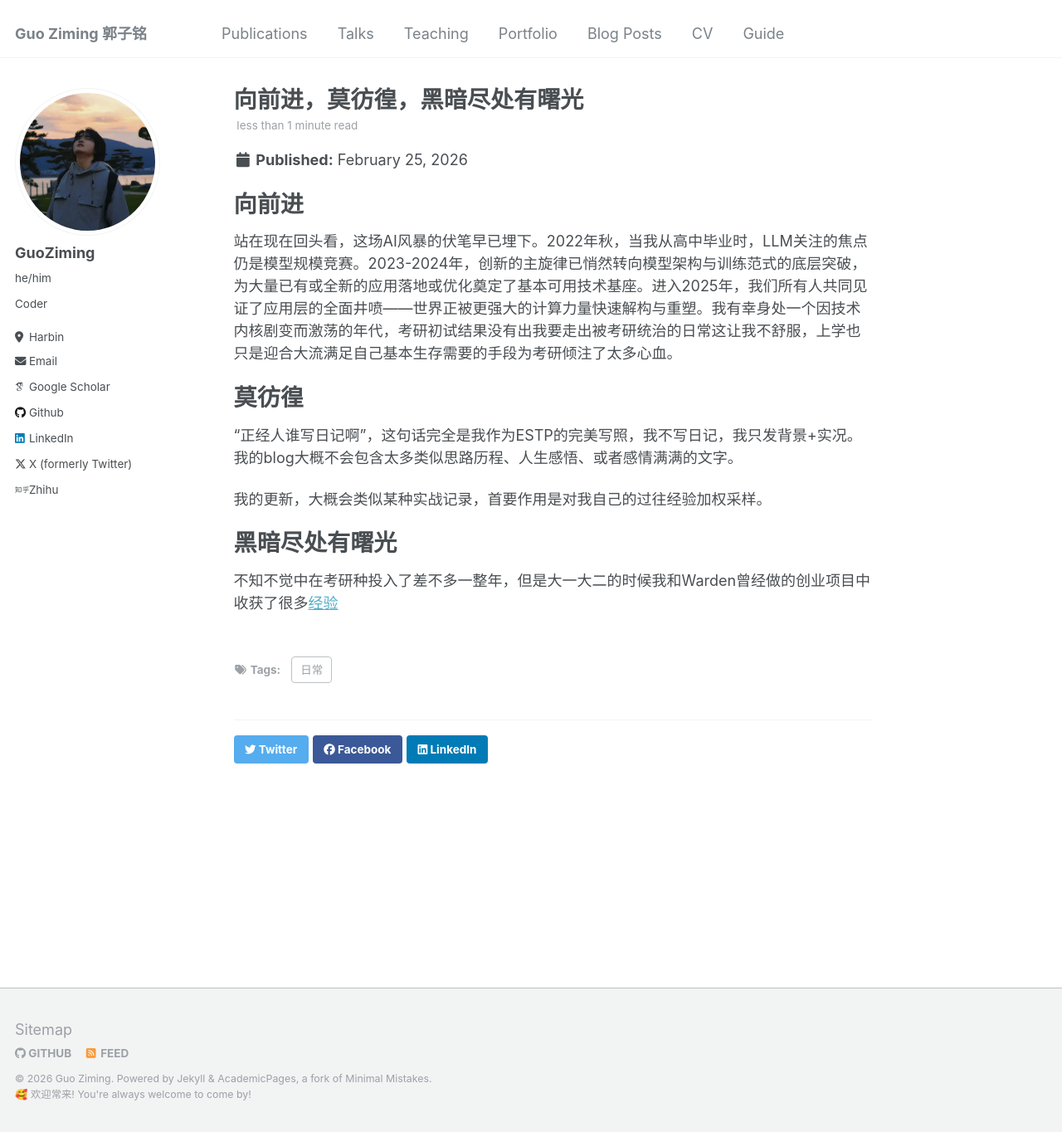
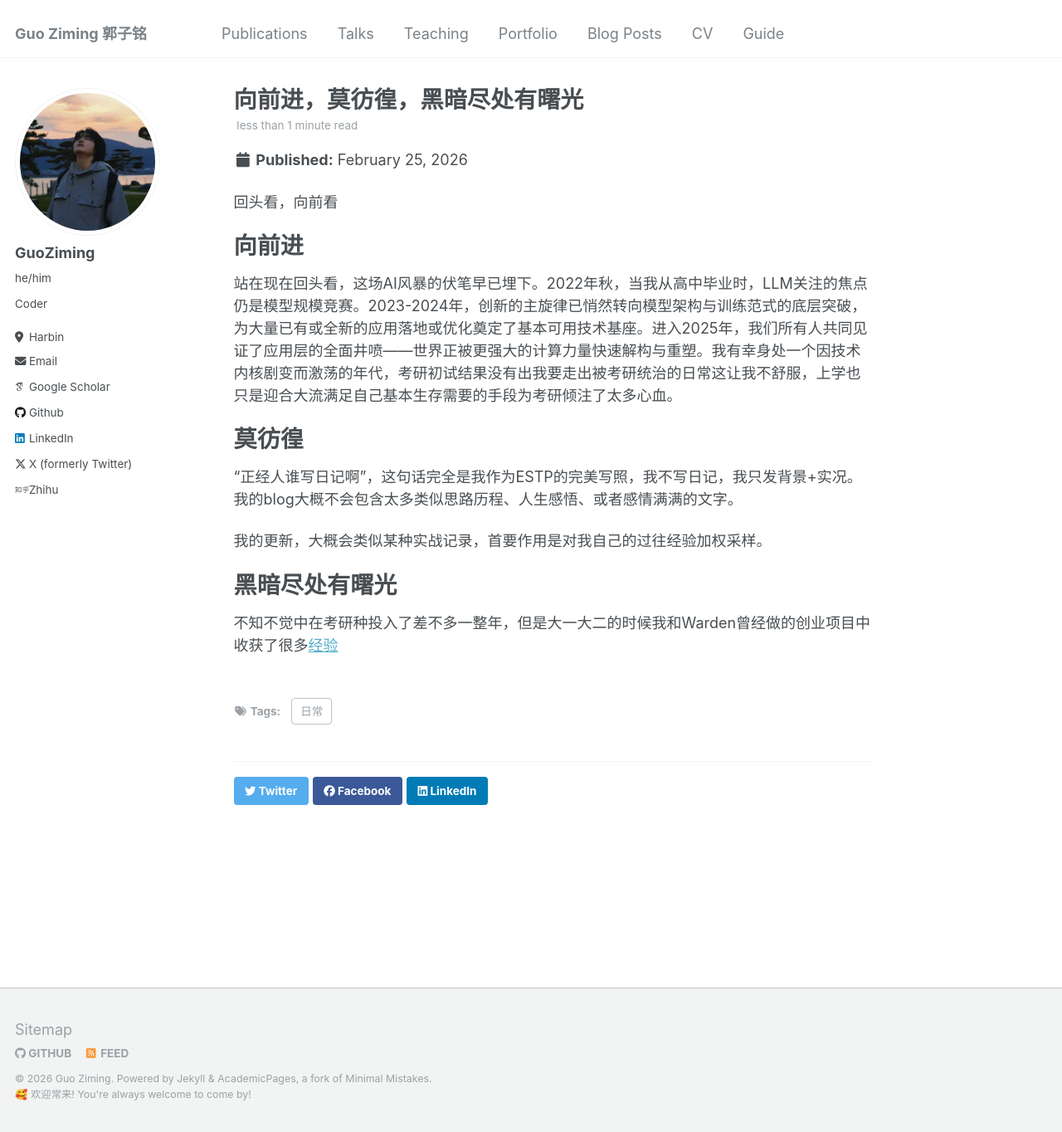
Before and after one commit to mcxiaoxiao/mcxiaoxiao.github.io, a Jekyll site: the page built from _posts/2026-02-25-HIT837BOOKOFANSWER.md, in a window 1280 px wide and 1364 px high. Shown: the whole window at 83% size. Built offline with Jekyll 4.4.1, drawn with Linux system fonts in a browser that asks for light colours; some web fonts are replaced.

Commit message:
Update 2026-02-25-HIT837BOOKOFANSWER.md

```diff
--- a/_posts/2026-02-25-HIT837BOOKOFANSWER.md
+++ b/_posts/2026-02-25-HIT837BOOKOFANSWER.md
@@ -9,6 +9,8 @@ tags:
   # - 市场
   - 日常
 ---
+
+回头看，向前看
 
 向前进
 ======
```
